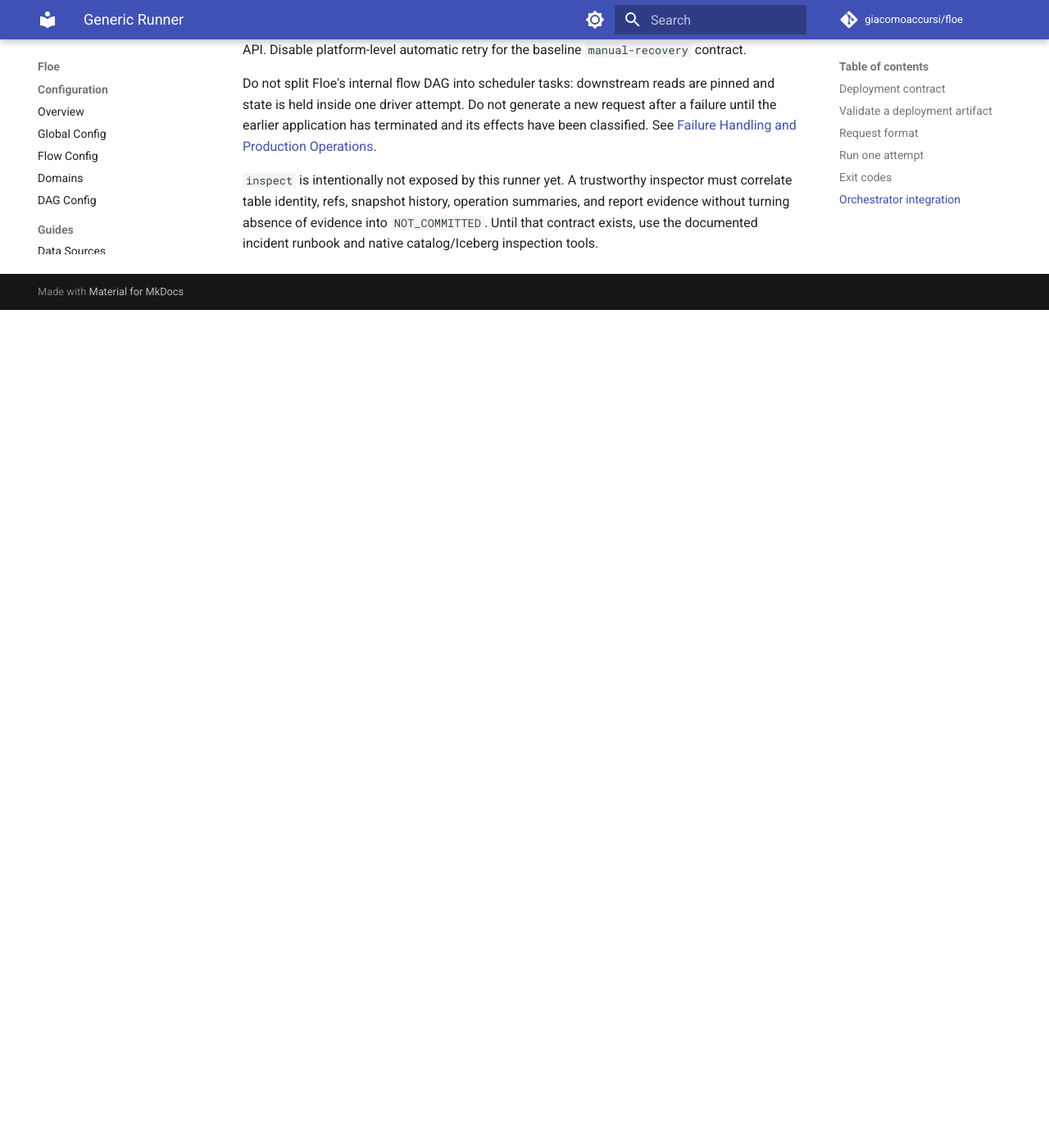
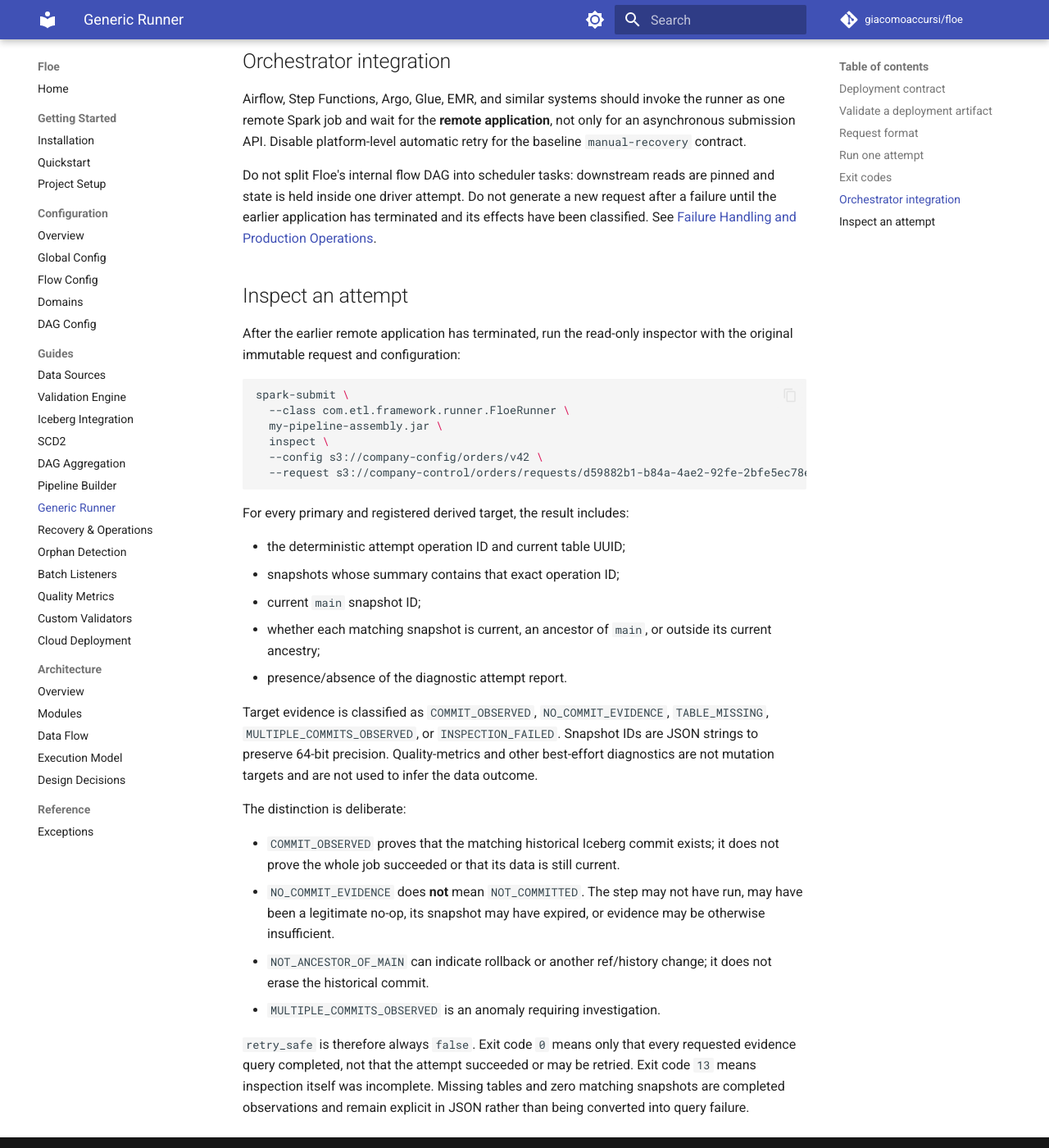
Before and after one commit to giacomoaccursi/Floe, an MkDocs documentation site: the page built from site-docs/guides/runner.md, in a window 1280 px wide and 1400 px high, scrolled down 3503 px. Shown: the whole window at 82% size. Built offline with MkDocs 1.6.1 and Material for MkDocs 9.7.7, drawn with Linux system fonts in a browser that asks for light colours; comment, search, counter and statistics services are not loaded; before the commit the page ends 3881 px from its top, so only the background shows below that; some of the changed text lies outside the part shown.

Commit message:
docs: document read-only recovery inspection

````diff
--- a/site-docs/guides/runner.md
+++ b/site-docs/guides/runner.md
@@ -90,7 +90,7 @@ spark-submit \
   --request s3://company-control/orders/requests/d59882b1-b84a-4ae2-92fe-2bfe5ec78e41.json
 ```
 
-The runner rebuilds the pipeline, rejects pipeline/code/config identity mismatches, performs target preflight, executes exactly one attempt, writes the normal attempt report, and emits a compact JSON result. It never retries a flow or the whole job.
+The runner rebuilds the pipeline, rejects pipeline/code/config identity mismatches, performs target preflight, executes exactly one attempt, attempts the normal diagnostic report, and emits a compact JSON result. It never retries a flow or the whole job. A report failure after known data success produces `SUCCEEDED_WITH_WARNINGS`.
 
 The runner stops a `SparkSession` it created. When embedded in a process that already owns an active/default session, it leaves that session running.
 
@@ -104,6 +104,7 @@ The runner stops a `SparkSession` it created. When embedded in a process that al
 | `10` | `FAILED` | Inspect the report and target evidence before deciding on a new attempt |
 | `11` | `FAILED_PARTIAL` | Freeze overlapping writers and follow the recovery runbook |
 | `12` | `UNKNOWN` | Freeze overlapping writers; never retry automatically |
+| `13` | Inspection could not query every requested evidence source | Keep the incident open and resolve the catalog/storage access failure |
 | `70` | Runner/bootstrap internal failure | Treat the execution as unobserved until backend evidence is inspected |
 
 Exit code `0` does not mean that every diagnostic write succeeded: `SUCCEEDED_WITH_WARNINGS` deliberately remains a successful data-plane outcome. Conversely, a missing JSON line or missing report is never proof that no data commit occurred. Managed services may collapse application exit codes into a generic failed state, so retain the structured result, request, logs, and Iceberg evidence.
@@ -114,4 +115,34 @@ Airflow, Step Functions, Argo, Glue, EMR, and similar systems should invoke the
 
 Do not split Floe's internal flow DAG into scheduler tasks: downstream reads are pinned and state is held inside one driver attempt. Do not generate a new request after a failure until the earlier application has terminated and its effects have been classified. See [Failure Handling and Production Operations](recovery.md).
 
-`inspect` is intentionally not exposed by this runner yet. A trustworthy inspector must correlate table identity, refs, snapshot history, operation summaries, and report evidence without turning absence of evidence into `NOT_COMMITTED`. Until that contract exists, use the documented incident runbook and native catalog/Iceberg inspection tools.
+## Inspect an attempt
+
+After the earlier remote application has terminated, run the read-only inspector with the original immutable request and configuration:
+
+```bash
+spark-submit \
+  --class com.etl.framework.runner.FloeRunner \
+  my-pipeline-assembly.jar \
+  inspect \
+  --config s3://company-config/orders/v42 \
+  --request s3://company-control/orders/requests/d59882b1-b84a-4ae2-92fe-2bfe5ec78e41.json
+```
+
+For every primary and registered derived target, the result includes:
+
+- the deterministic attempt operation ID and current table UUID;
+- snapshots whose summary contains that exact operation ID;
+- current `main` snapshot ID;
+- whether each matching snapshot is current, an ancestor of `main`, or outside its current ancestry;
+- presence/absence of the diagnostic attempt report.
+
+Target evidence is classified as `COMMIT_OBSERVED`, `NO_COMMIT_EVIDENCE`, `TABLE_MISSING`, `MULTIPLE_COMMITS_OBSERVED`, or `INSPECTION_FAILED`. Snapshot IDs are JSON strings to preserve 64-bit precision. Quality-metrics and other best-effort diagnostics are not mutation targets and are not used to infer the data outcome.
+
+The distinction is deliberate:
+
+- `COMMIT_OBSERVED` proves that the matching historical Iceberg commit exists; it does not prove the whole job succeeded or that its data is still current.
+- `NO_COMMIT_EVIDENCE` does **not** mean `NOT_COMMITTED`. The step may not have run, may have been a legitimate no-op, its snapshot may have expired, or evidence may be otherwise insufficient.
+- `NOT_ANCESTOR_OF_MAIN` can indicate rollback or another ref/history change; it does not erase the historical commit.
+- `MULTIPLE_COMMITS_OBSERVED` is an anomaly requiring investigation.
+
+`retry_safe` is therefore always `false`. Exit code `0` means only that every requested evidence query completed, not that the attempt succeeded or may be retried. Exit code `13` means inspection itself was incomplete. Missing tables and zero matching snapshots are completed observations and remain explicit in JSON rather than being converted into query failure.
````
Also changed, not shown: README.md (+2 -0 lines), site-docs/architecture/execution-model.md (+2 -0 lines), site-docs/guides/pipeline-builder.md (+2 -0 lines), site-docs/guides/recovery.md (+1 -1 lines).
